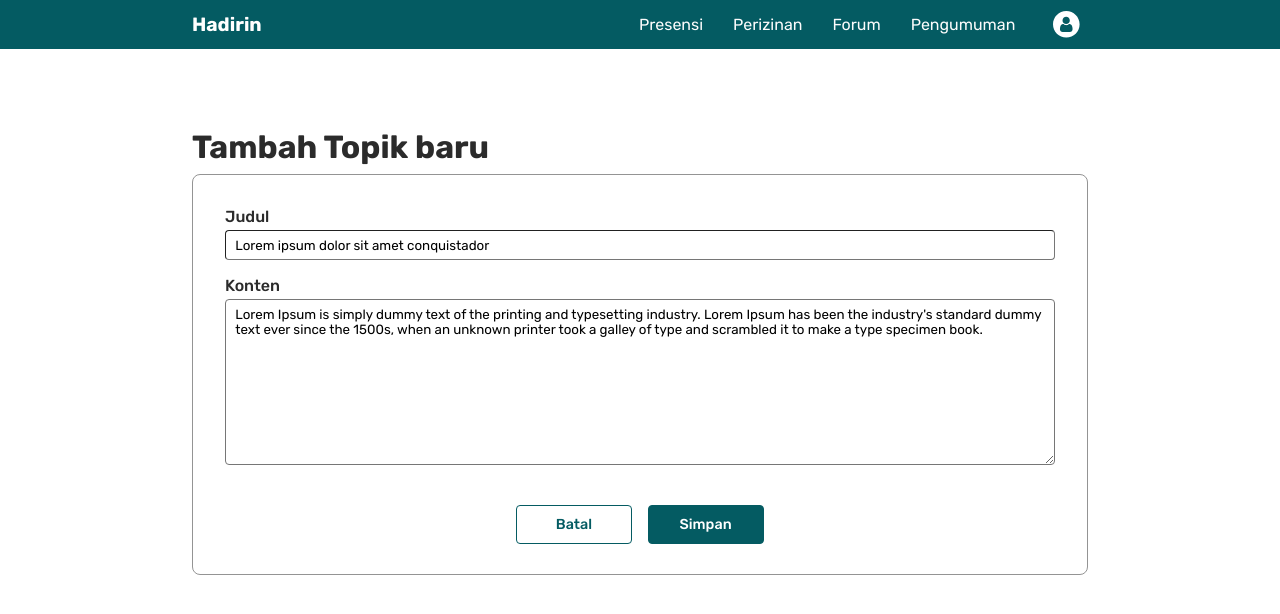
After one commit to GerradND/hadirin, a Django app: page /forum/1/edit/ in a window 1280 px wide. The commit adds this page. Shown: the top 614 px of the page. Run offline with Django 3.2, Linux system fonts and the light colour scheme.

Commit message:
added edit thread page (static)

```diff
--- a/forum/static/css/thread_detail.css
+++ b/forum/static/css/thread_detail.css
@@ -57,8 +57,9 @@
 }
 
 .action-button.delete:hover {
-    color: #ffffff;
-    background-color: #e7658c;
+    color: #e7658c;
+    background-color: #ffffff;
+    box-shadow:0px 0px 0px 1px  #e7658c inset;
 }
 
 
--- /dev/null
+++ b/forum/templates/forum/edit_thread.html
@@ -0,0 +1,31 @@
+{% extends 'base.html' %}
+{% load static %}
+
+{% block meta %}
+<title>Hadirin - Add New Thread</title>
+<link rel="stylesheet" href="{% static 'css/index.css' %}">
+<link rel="stylesheet" href="{% static 'css/form.css' %}">
+{% endblock meta %}
+
+{% block content %}
+<div class="page-container">
+	<div class="page-content">
+		<h1 class="form-heading">Tambah Topik baru</h1>
+			<form class="form-box" action="/forum/1">
+				<div class="form-field">
+					<label class="field-label">Judul</label>
+					<input class="form-input" type="text" placeholder="Judul Topik" value="{{thread.title}}">
+				</div>
+				<div class="form-field">
+					<label class="field-label">Konten</label>
+					<textarea class="form-input"  placeholder="Konten" value="{{thread.content}}" rows="10">{{thread.content}}</textarea>
+				</div>
+				<div class="form-buttons">
+					<a href="{% url 'forum:home' %}"><button class="button-outline">Batal</button></a>
+					<button class="button-fill" type="submit">Simpan</button>
+				</div>
+		</div>
+	</div>
+</div>
+
+{% endblock content %}
--- a/forum/templates/forum/thread_detail.html
+++ b/forum/templates/forum/thread_detail.html
@@ -23,7 +23,7 @@
 			</p>
 			<div class="thread-buttons">
 				<a href="" class="action-button delete">Delete</a>
-				<a href="" class="action-button">Edit</a>
+				<a href="/forum/1/edit/" class="action-button">Edit</a>
 				<a href="" class="action-button">Reply</a>
 			</div>
 		</div>
--- a/forum/urls.py
+++ b/forum/urls.py
@@ -7,5 +7,5 @@ urlpatterns = [
     path('', views.home, name='home'),
     path('add/', views.add_thread, name='add_thread'),
     path('1/', views.thread_detail, name='detail'),
-    path('1/edit', views.edit_thread, name='edit_thread'),
+    path('1/edit/', views.edit_thread, name='edit_thread'),
 ]
--- a/forum/views.py
+++ b/forum/views.py
@@ -1,4 +1,22 @@
 from django.shortcuts import render
+
+thread = {
+    'user' : 'Budi Budiman',
+    'title' : "Lorem ipsum dolor sit amet conquistador",
+    'content' : "Lorem Ipsum is simply dummy text of the printing and typesetting industry. Lorem Ipsum has been the industry's standard dummy text ever since the 1500s, when an unknown printer took a galley of type and scrambled it to make a type specimen book.",
+    'replies' : [
+        {
+            'user' : 'Susan Susanti',
+            'content' : 'Saya Setuju dengan pendapat anda'
+        },
+        {
+            'user' : 'Rudi Rudiman',
+            'content' : 'Saya tidak etuju'
+        }
+    ]
+}
+
+threads = [thread, thread]
 
 # Create your views here.
 def home(request):
@@ -9,3 +27,6 @@ def thread_detail(request):
 
 def add_thread(request):
     return render(request, 'forum/add_thread.html')
+
+def edit_thread(request):
+    return render(request, 'forum/edit_thread.html', {'thread' : thread})
```
